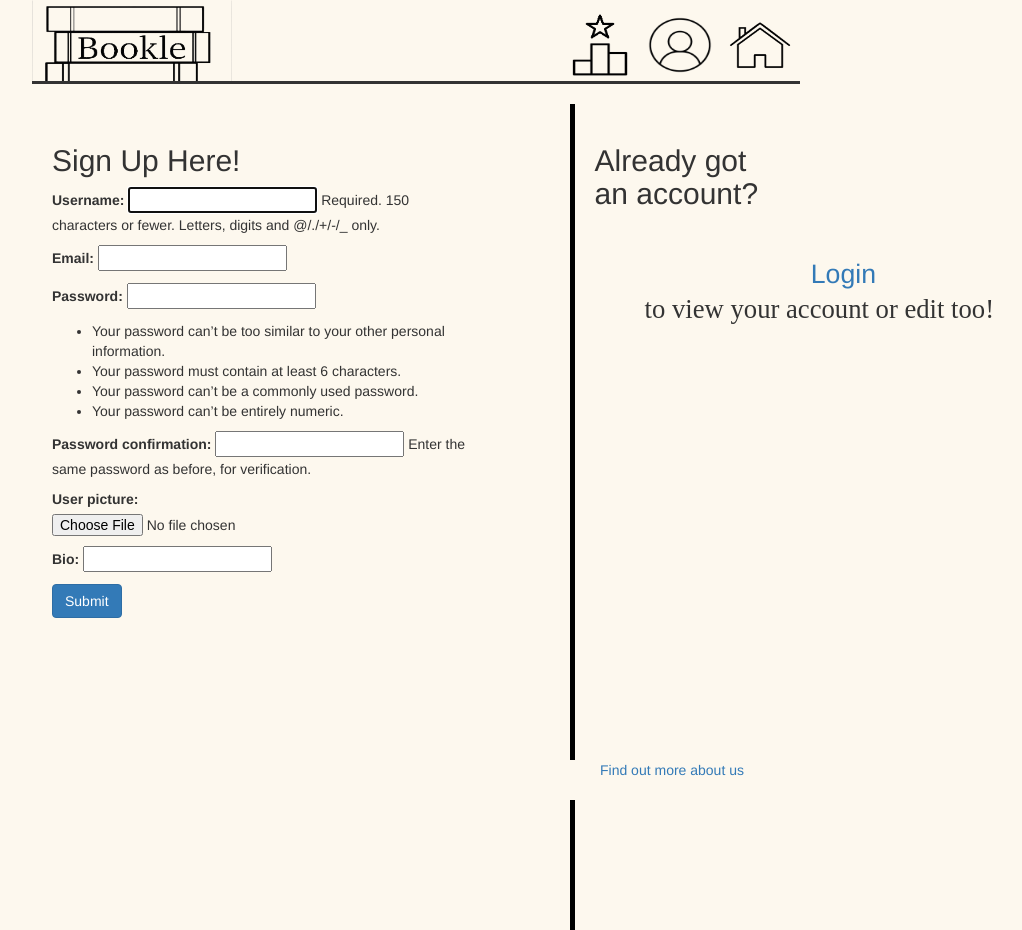
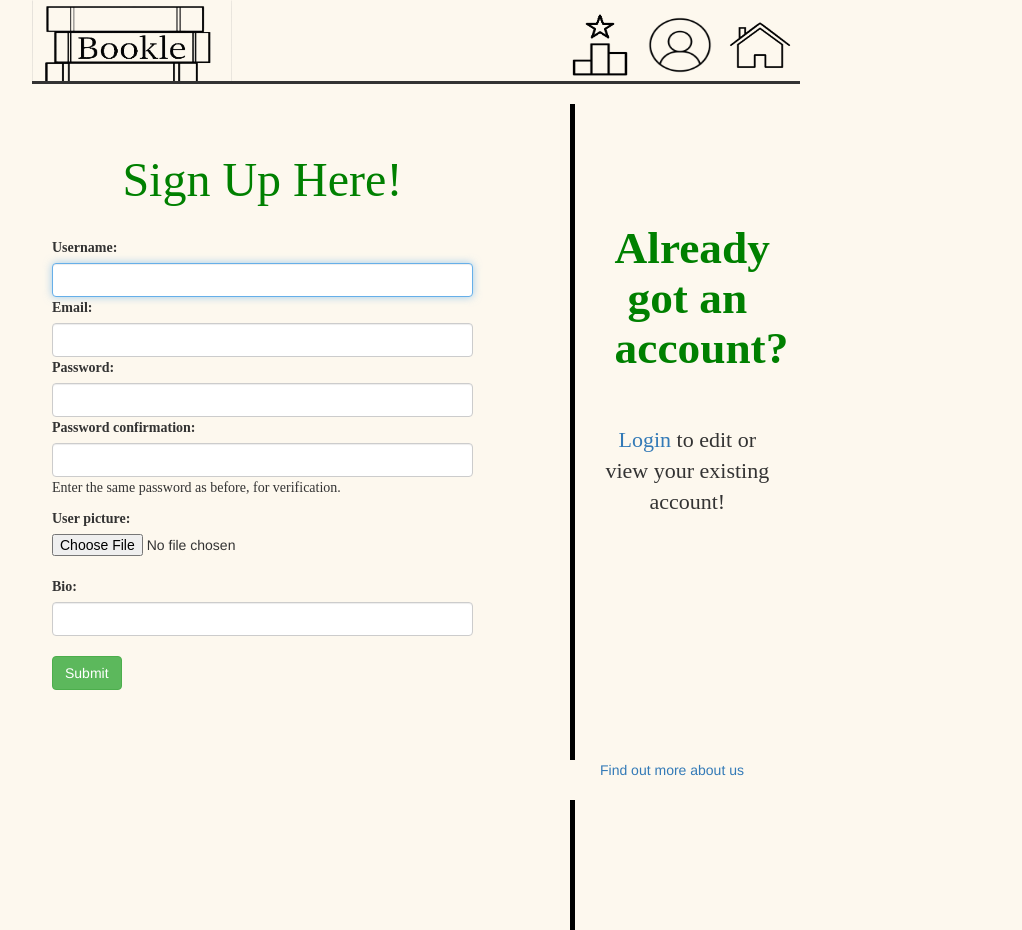
Before and after one commit to phantomsheepp/group1a_wad_project, a Django app: page /bookle/sign-up/ in a window 1280 px wide. Shown: the top 930 px of the page, without its empty margins (224-1246 px from the left). Run offline with Django 3.2, Linux system fonts and the light colour scheme; some libraries are stand-ins or nearby versions.

Commit message:
signup.html is done, padding either sides adjusted

```diff
--- a/static/css/stylesheet.css
+++ b/static/css/stylesheet.css
@@ -156,7 +156,7 @@ h1{
     text-align:center;
 }
 
-/* -------------------------------------login.html----------------------------------- */
+/* -------------------------------------login.html/signup.html----------------------------------- */
 
 .container{
     height: 1000px;
@@ -197,7 +197,7 @@ h1{
     font-family: 'Times New Roman', Times, serif;
     text-align:center;
     color: green;
-    font-size: 36pt
+    font-size: 34pt
 }
 
 #signup-link{
@@ -237,6 +237,15 @@ h1{
 
 .form-signin{
     margin-top: 7em;
+}
+
+.helptext{
+    font-family: 'Times New Roman', Times, serif;
+}
+
+#input-label{
+    font-family: 'Times New Roman', Times, serif;
+    font-weight:bold;
 }
 
 /* --------------------------daily_puzzle.html-----------------------------------*/
--- a/templates/bookle/login.html
+++ b/templates/bookle/login.html
@@ -20,7 +20,7 @@
                 <label for="inputUsername" id="input-label"> Username:</label>
                 <input type="text" name="username" id="id_username" class="form-control" value="" size="50" placeholder="Enter username here..." />
                 <br />
-                <label for="inputPassword" id="input-labels">Password:</label>
+                <label for="inputPassword" id="input-label">Password:</label>
                 <input type="password" name="password" id="id_password" class="form-control" value="" size="50" placeholder="Enter password here..."/>
                 <br />
                 <button type="submit" class="btn btn-success">Submit</button>
--- a/templates/bookle/sign_up.html
+++ b/templates/bookle/sign_up.html
@@ -6,19 +6,37 @@
 {% block body_block %}
     <div class="float-container">
         <div class="login-child">
-            <h2 id="Login-green-headings">Sign Up Here!</h2>
+            <h2 id="login-green-headings">Sign Up Here!</h2>
+            <form method="post" class="form-sign-up" role="form" action=".">
+              {% csrf_token %}
+                <!--<input type="hidden" name="csrfmiddlewaretoken" value="uGBaspmqvwfC1RDVuLho5uswhzuUZvFQSen3LEMw4mKkNxx0fCQyPZvse8MUZRiv"> -->
+                <br>
+                <label for="id_username" id="input-label">Username:</label>
+                <input type="text" class="form-control" name="username" maxlength="150" autofocus="" required="" id="id_username">
 
-            <form method="post" action=".">
-              {% csrf_token %}
-              {{ form.as_p }}
-              <button type="submit" class="btn btn-primary">Submit</button>
+                <label for="id_email" id="input-label">Email:</label>
+                <input type="email" class="form-control" name="email" required="" id="id_email">
+
+                <label for="id_password1" id="input-label">Password:</label>
+                <input type="password" class="form-control" name="password1" required="" id="id_password1">
+
+                <label for="id_password2" id="input-label">Password confirmation:</label>
+                <input type="password" class="form-control"name="password2" required="" id="id_password2"> <span class="helptext">Enter the same password as before, for verification.</span></p>
+
+                <label for="id_user_picture" id="input-label">User picture:</label>
+                <input type="file" name="user_picture" accept="image/*" id="id_user_picture"> <br/>
+
+                <label for="id_bio" id="input-label">Bio:</label>
+                <input type="text" class="form-control" name="bio" id="id_bio">
+                <br />
+
+                <button type="submit" class="btn btn-success">Submit</button>
             </form>
         </div>
 
         <div class="signup-child">
-            <h2 id="Signup-green-headings">Already got an account?</h2>
-            <a id="signup-link" href="{% url 'bookle:login' %}">Login</a>
-            <p id="signup-text">to view your account or edit too!</p>
+            <h2 id="signup-green-headings">Already got an account?</h2>
+            <p><a href="{% url 'bookle:login' %}">Login</a> to edit or view your existing account!</p>
         </div>
     </div>
 {% endblock %}
```
